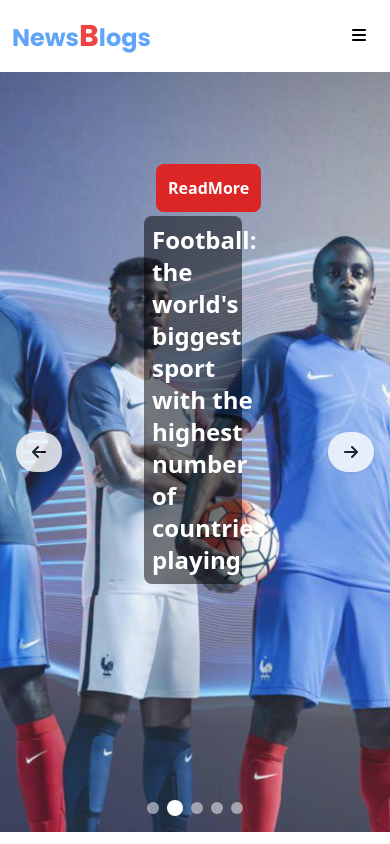
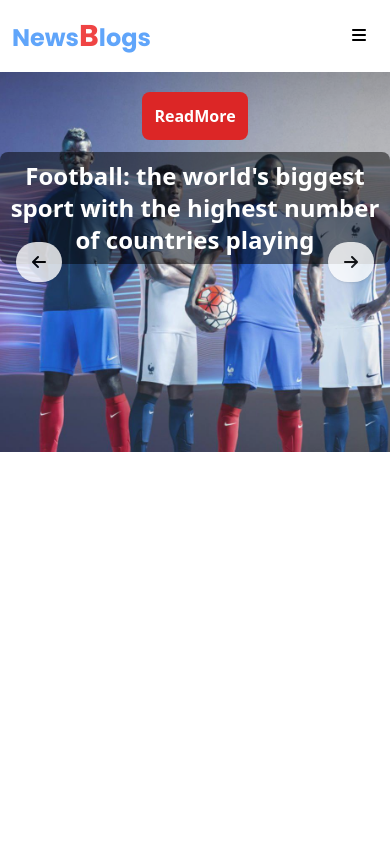
Before and after one commit to iammaaj10/newsblog_react, a React (Vite) app: page / in a window 390 px wide. Built offline with nearby package versions, Linux system fonts and the light colour scheme.

Commit message:
committed

```diff
--- a/src/components/Slider.jsx
+++ b/src/components/Slider.jsx
@@ -15,8 +15,8 @@ const Slider = ({ autoSlide = false, autoSlideInterval = 3000 }) => {
   }, [cur, autoSlide, autoSlideInterval]);
 
   return (
-    <div className='overflow-hidden h-[90vh] w-full relative'>
-      <div className='flex w-full h-full'>
+    <div className='overflow-hidden h-[90vh] w-full relative '>
+      <div className='flex lg:w-full lg:h-full h-1/2 w-full'>
         {albumsData.map(({ image, desc, btn }, index) => (
           <div
             key={index}
@@ -27,16 +27,16 @@ const Slider = ({ autoSlide = false, autoSlideInterval = 3000 }) => {
               alt={`slide-${index}`}
               className='w-full h-full object-cover opacity-90'
             />
-            <div className='absolute top-20  right-0 text-start left-36 p-3'>
+            <div className='absolute lg:top-20 top-2 right-0 lg:text-start text-center lg:left-36 p-3 left-0'>
               <button className='text-white bg-red-600 rounded-lg p-3 font-bold'>{btn}</button>
             </div>
-            <div className='absolute top-36 left-36 w-1/4 text-start text-white p-2 bg-black bg-opacity-50 rounded-lg '>
+            <div className='absolute lg:top-36 top-20 lg:left-36 lg:w-1/4 lg:text-start text-center text-white p-2 bg-black bg-opacity-50 rounded-lg '>
               <p className='text-2xl font-bold w-fit'>{desc}</p>
             </div>
           </div>
         ))}
       </div>
-      <div className='absolute top-1/2 transform -translate-y-1/2 w-full flex justify-between px-4 z-10'>
+      <div className='absolute lg:top-1/2 top-1/4 transform -translate-y-1/2 w-full flex justify-between px-4 z-1'>
         <button className='bg-white opacity-80 text-white p-2 px-4 rounded-full shadow hover:bg-white hover:opacity-100' onClick={prev}>
           <i className="fa-solid fa-arrow-left text-black font-bold"></i>
         </button>
```
